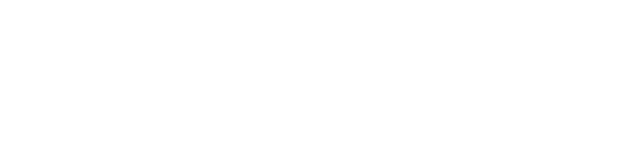
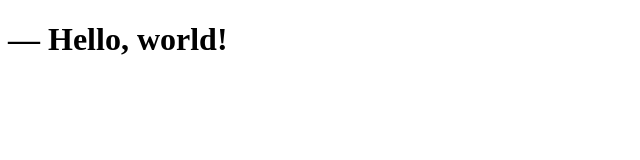
Before and after one commit to fakeburst/homepage, a plain HTML site: page index.html in a window 1280 px wide. Shown: the whole page, without its empty margins (0-640 px from the left). Drawn offline with Linux system fonts and the light colour scheme.

Commit message:
Added "Hello, world" to body

```diff
--- a/index.html
+++ b/index.html
@@ -8,6 +8,6 @@
 	<link rel="me" href="sms:+15035550125">
   </head>
   <body>
-
+  	<h1>— Hello, world!</h1>
   </body>
 </html>
```
